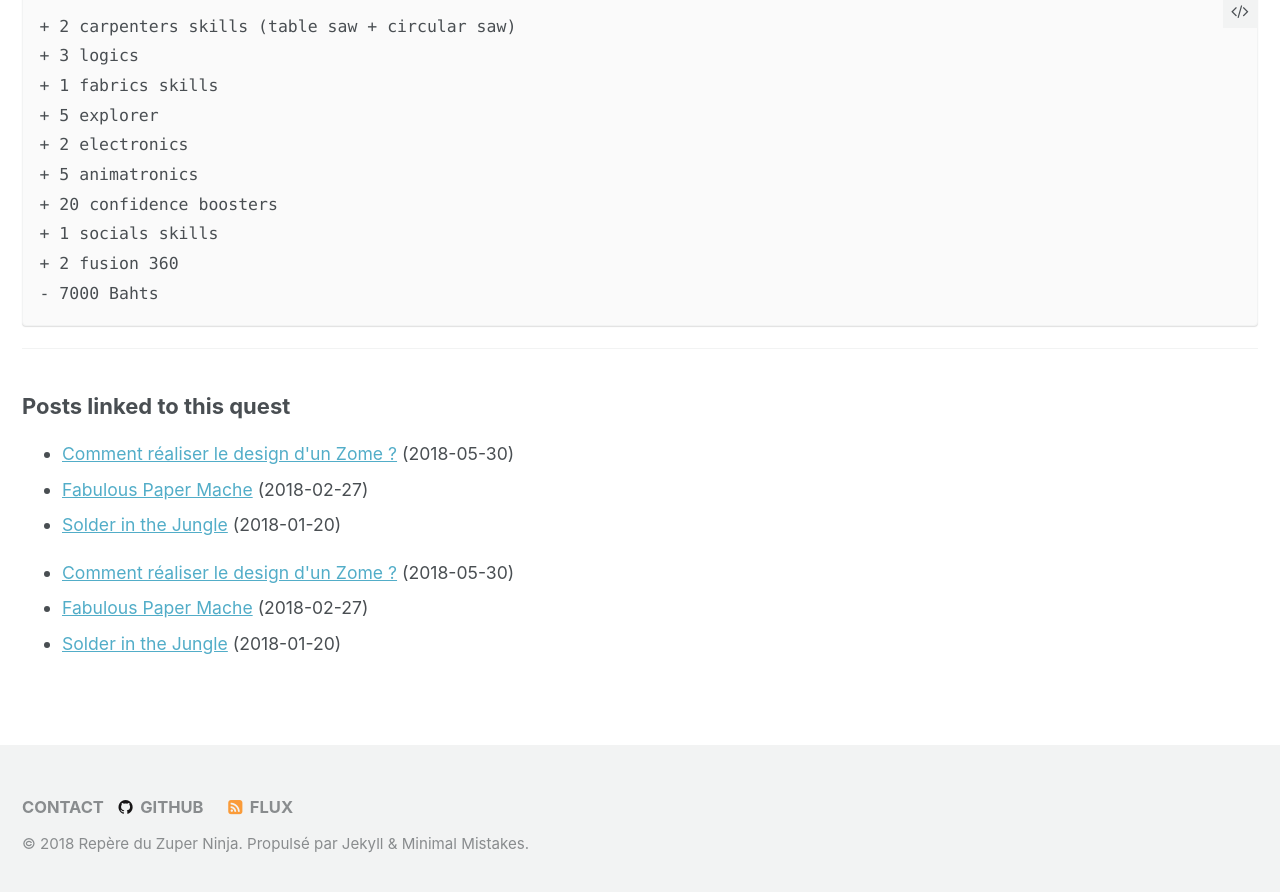
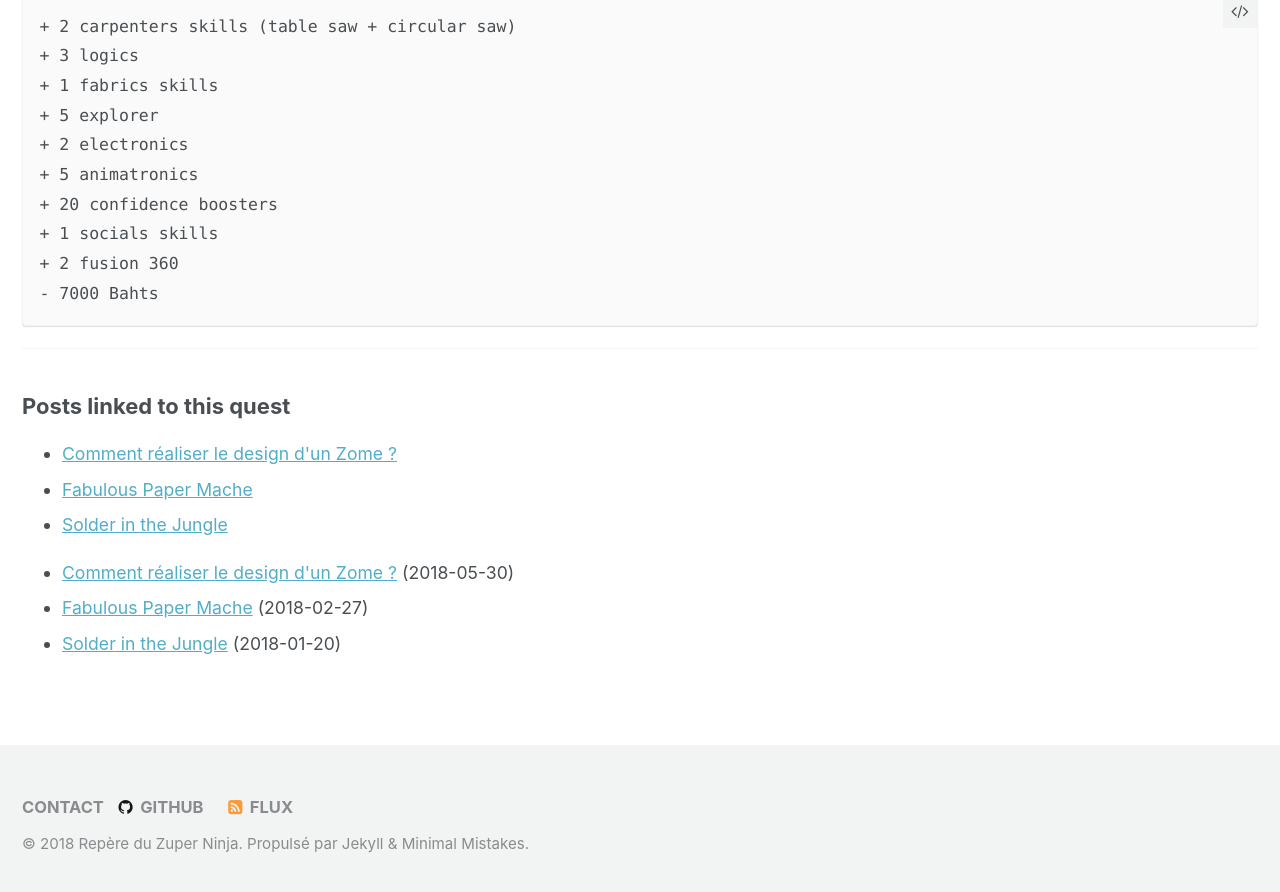
Before and after one commit to zuperninja/zuperninja.github.io, a Jekyll site: the page built from _portfolio/quete-zome.md, in a window 1280 px wide and 900 px high, scrolled down 4655 px. Shown: the top 892 px of the window. Built offline with Jekyll 4.4.1, drawn with Linux system fonts in a browser that asks for light colours; a script that is not in the unit is left out.

Commit message:
Update quete-zome.md

```diff
--- a/_portfolio/quete-zome.md
+++ b/_portfolio/quete-zome.md
@@ -102,17 +102,16 @@ At the end it looked very nice ! And the area was a hit, a lot of people were ch
   <div class="post_info">
     <li>
          <a href="{{ post.url }}">{{ post.title }}</a>
-         <span>({{ post.date | date:"%Y-%m-%d" }})</span>
     </li>
     </div>
   {% endfor %}
 </ul>
 <ul class="posts">
-{% for portoflio in site.tags.Zome limit: 20 %}  <!-- change the name after site.tags.***** to select the tag -->
+{% for page in site.tags.Zome limit: 20 %}  <!-- change the name after site.tags.***** to select the tag -->
   <div class="post_info">
     <li>
-         <a href="{{ portoflio.url }}">{{ portoflio.title }}</a>
-         <span>({{ portoflio.date | date:"%Y-%m-%d" }})</span>
+         <a href="{{ page.url }}">{{ page.title }}</a>
+         <span>({{ page.date | date:"%Y-%m-%d" }})</span>
     </li>
     </div>
   {% endfor %}
```
